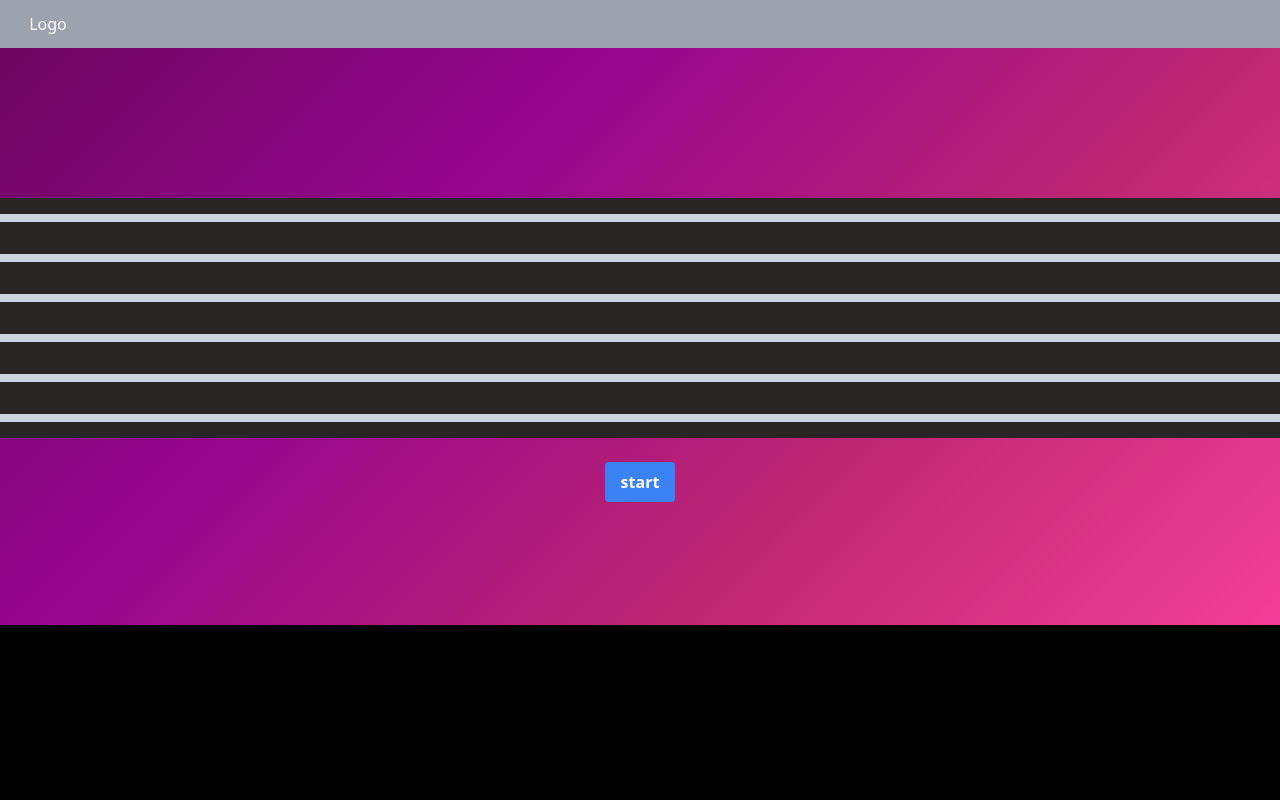
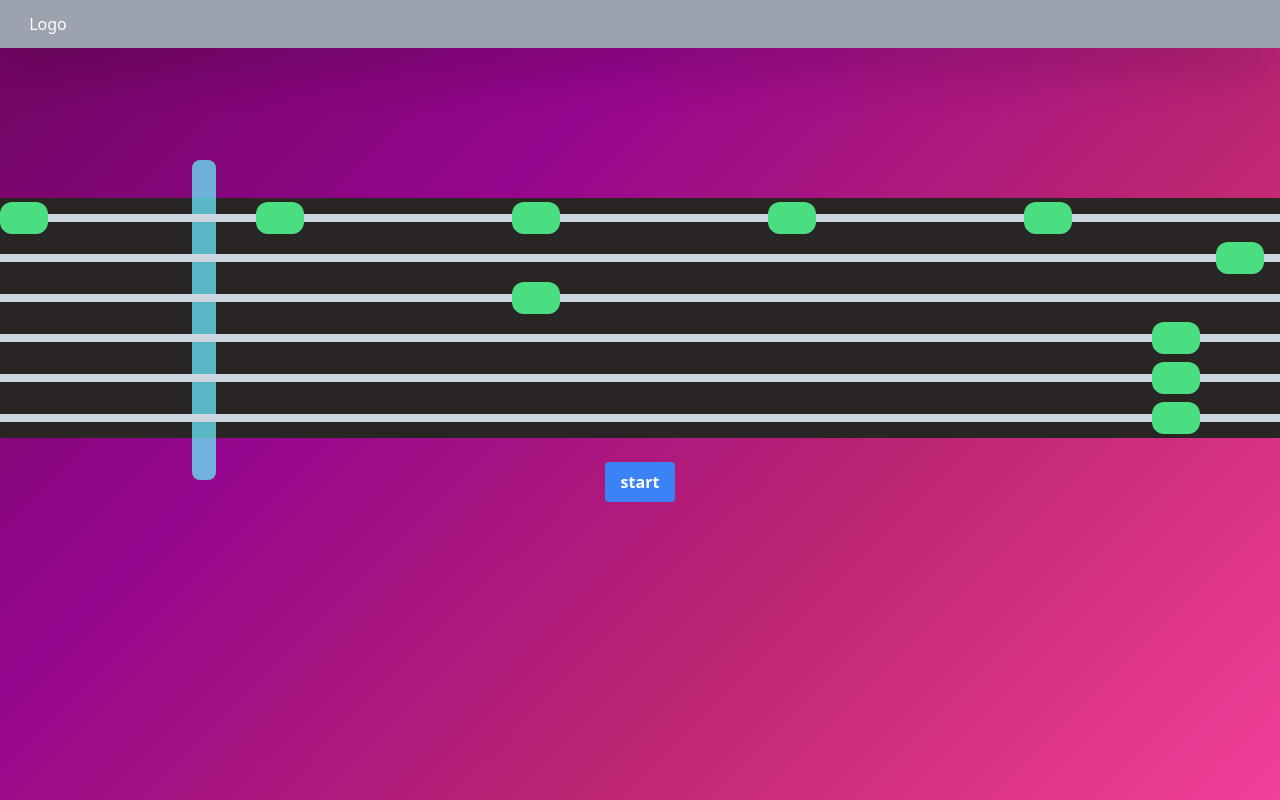
Before and after one commit to Camko25/Karaoke, a Vue app: page /#/ in a window 1280 px wide. Built offline with nearby package versions, Linux system fonts and the light colour scheme.

Commit message:
UI completed ado

```diff
--- a/src/views/gameplay.vue
+++ b/src/views/gameplay.vue
@@ -1,42 +1,76 @@
 <template>
   <body class="m-0">
     <div class="container w-screen h-screen font-sans">
-      <header class="w-screen h-12 bg-gray-400 box-border shadow-2xl">
-        <div class="h-12 w-24">
-          <h4 class="text-center p-3">Logo</h4>
-        </div>
-      </header>
+
       <section
-        class="rgb-background w-screen h-[577px] flex flex-col box-border"
+        class="rgb-background w-screen h-screen flex flex-col"
       >
+        <header class="w-screen h-12 bg-gray-400 shadow-2xl">
+         <div class="h-12 w-24">
+           <h4 class="text-center p-3">Logo</h4>
+          </div>
+       </header>
         <div  class="w-screen h-[150px] py-9 text-center font-semibold text-7xl">
           {{ timerCount }}
         </div>
+
         <div class="w-screen h-[240px] bg-stone-800 flex flex-col">
+
+          <div
+            class="h-80 w-6 bg-cyan-300 absolute opacity-75 left-48 top-[160px] rounded-lg"
+          ></div>
+
           <div
             id="string"
-            class="h-[8px] w-screen bg-slate-300 my-[16px]"
-          ></div>
+            class="h-[24px] w-screen my-[8px] py-2 relative"
+          >
+            <div class=" h-[8px] w-screen bg-slate-300 "></div>
+            <div class="h-8 w-12 bg-green-400 absolute bottom-[-4px] left-[80vw] rounded-xl "></div>
+            <div class="h-8 w-12 bg-green-400 absolute bottom-[-4px] left-[60vw] rounded-xl "></div>
+            <div class="h-8 w-12 bg-green-400 absolute bottom-[-4px] left-[40vw] rounded-xl "></div>
+            <div class="h-8 w-12 bg-green-400 absolute bottom-[-4px] left-[20vw] rounded-xl "></div>
+            <div class="h-8 w-12 bg-green-400 absolute bottom-[-4px] left-[0vw] rounded-xl "></div>
+          </div>
+
           <div
             id="string"
-            class="h-[8px] w-screen bg-slate-300 my-[16px]"
-          ></div>
+            class="h-[24px] w-screen my-[8px] py-2 relative"
+          >
+            <div class=" h-[8px] w-screen bg-slate-300 "></div>
+            <div class="h-8 w-12 bg-green-400 absolute bottom-[-4px] left-[95vw] rounded-xl "></div>
+          </div>
+
           <div
             id="string"
-            class="h-[8px] w-screen bg-slate-300 my-[16px]"
-          ></div>
+            class="h-[24px] w-screen my-[8px] py-2 relative"
+          >
+            <div class=" h-[8px] w-screen bg-slate-300 "></div>
+            <div class="h-8 w-12 bg-green-400 absolute bottom-[-4px] left-[40vw] rounded-xl "></div>
+          </div>
+
           <div
             id="string"
-            class="h-[8px] w-screen bg-slate-300 my-[16px]"
-          ></div>
+            class="h-[24px] w-screen my-[8px] py-2 relative"
+          >
+            <div class=" h-[8px] w-screen bg-slate-300 "></div>
+            <div class="h-8 w-12 bg-green-400 absolute bottom-[-4px] left-[90vw] rounded-xl "></div>
+          </div>
+
           <div
             id="string"
-            class="h-[8px] w-screen bg-slate-300 my-[16px]"
-          ></div>
+            class="h-[24px] w-screen my-[8px] py-2 relative"
+          >
+            <div class=" h-[8px] w-screen bg-slate-300 "></div>
+            <div class="h-8 w-12 bg-green-400 absolute bottom-[-4px] left-[90vw] rounded-xl "></div>
+          </div>
+
           <div
             id="string"
-            class="h-[8px] w-screen bg-slate-300 my-[16px]"
-          ></div>
+            class="h-[24px] w-screen my-[8px] py-2 relative"
+          >
+            <div class=" h-[8px] w-screen bg-slate-300 "></div>
+            <div class="h-8 w-12 bg-green-400 absolute bottom-[-4px] left-[90vw] rounded-xl "></div>
+          </div>
         </div>
         <!-- <div class="h-20 py-4 mx-auto ">
                 <div class=" bg-white w-20 h-14 py-3 text-center text-2xl font-medium text-black rounded-3xl">69</div>
```
